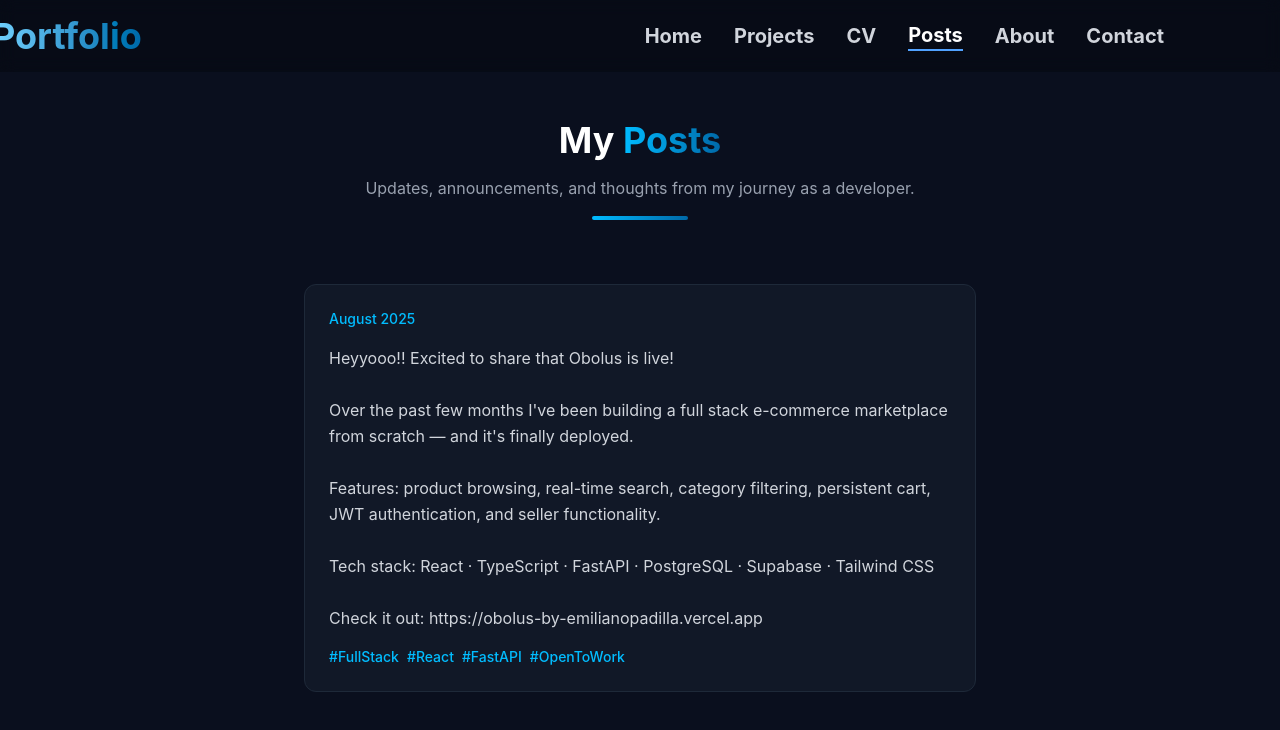
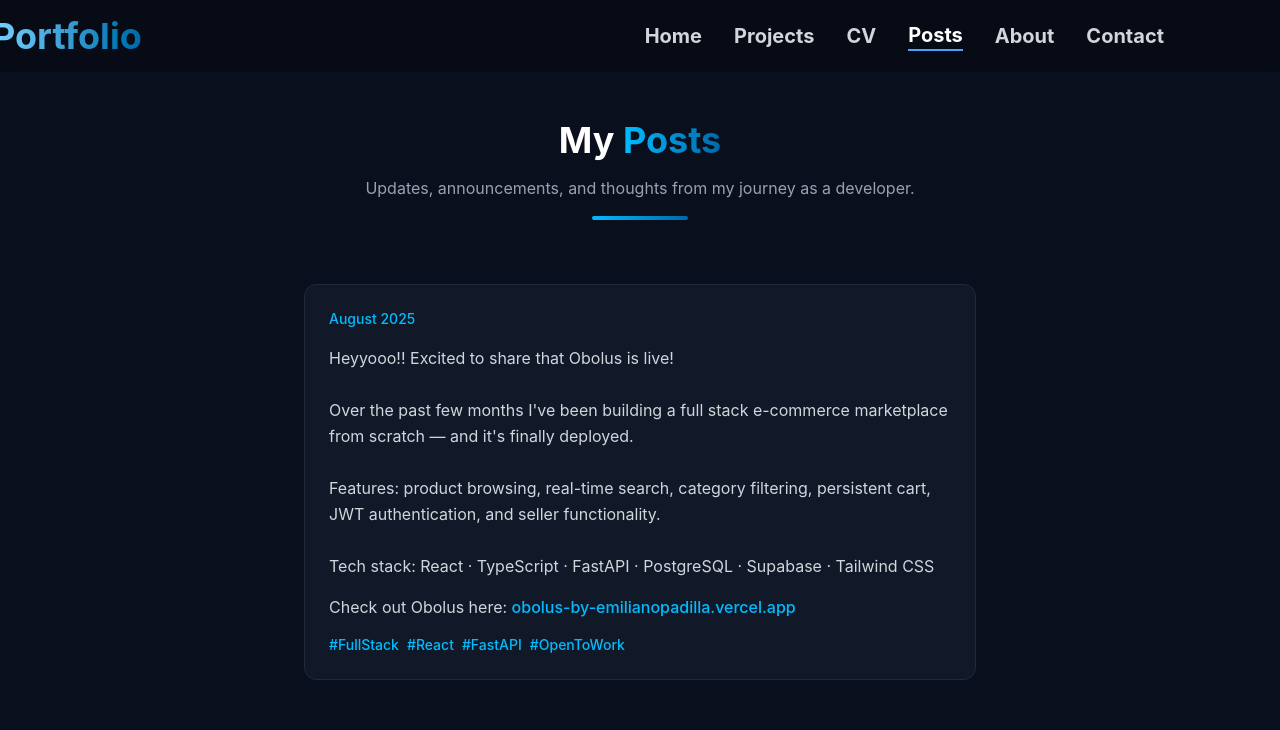
Before and after one commit to EmilianoPadilla/portfolio, a React (Vite) app: page /posts in a window 1280 px wide. Shown: the top 730 px of the page. Built offline with nearby package versions, Linux system fonts and the light colour scheme.

Commit message:
fixed posts, made them clickable

```diff
--- a/src/data/posts.ts
+++ b/src/data/posts.ts
@@ -1,6 +1,7 @@
 export interface Post {
   date: string
   content: string
+  link?: { text: string; url: string; prefix?: string }
   tags?: string[]
 }
 
@@ -13,9 +14,12 @@ Over the past few months I've been building a full stack e-commerce marketplace
 
 Features: product browsing, real-time search, category filtering, persistent cart, JWT authentication, and seller functionality.
 
-Tech stack: React · TypeScript · FastAPI · PostgreSQL · Supabase · Tailwind CSS
-
-Check it out: https://obolus-by-emilianopadilla.vercel.app`,
+Tech stack: React · TypeScript · FastAPI · PostgreSQL · Supabase · Tailwind CSS`,
+    link: {
+      text: 'obolus-by-emilianopadilla.vercel.app',
+      url: 'https://obolus-by-emilianopadilla.vercel.app',
+      prefix: 'Check out Obolus here: ',
+    },
     tags: ['#FullStack', '#React', '#FastAPI', '#OpenToWork'],
   },
 ]
--- a/src/sections/Posts.tsx
+++ b/src/sections/Posts.tsx
@@ -34,6 +34,21 @@ function Posts() {
                 {post.content}
               </p>
 
+              {/* Link */}
+              {post.link && (
+              <p className="text-gray-300">
+                {post.link.prefix}
+                <a
+                  href={post.link.url}
+                  target="_blank"
+                  rel="noopener noreferrer"
+                  className="text-sky-400 hover:text-sky-300 transition-colors font-medium"
+                >
+                  {post.link.text}
+                </a>
+              </p>
+              )}
+
               {/* Tags */}
               {post.tags && (
                 <div className="flex flex-wrap gap-2">
```
